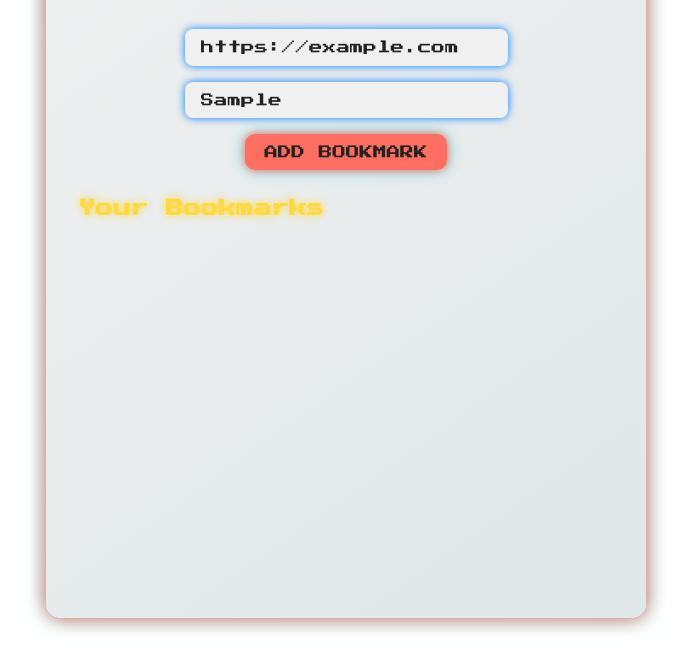
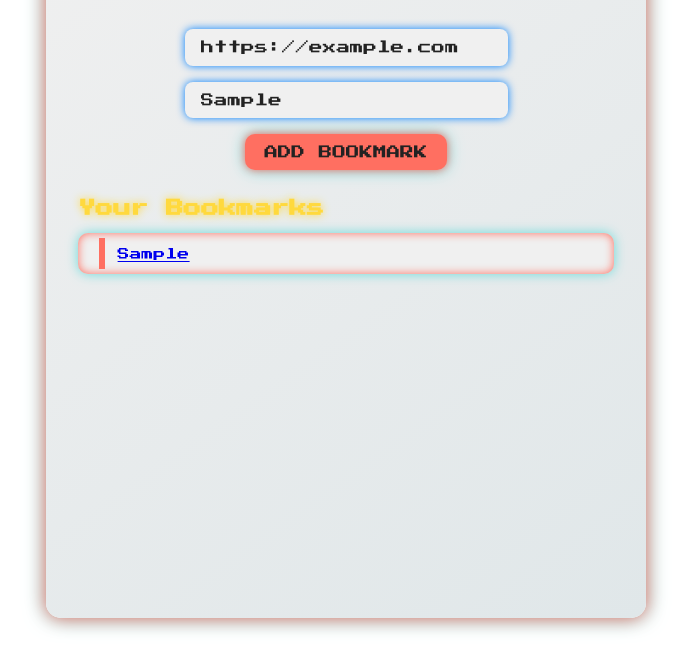
Before and after one commit to BurcuML/Bookmark-Saver, a plain HTML site: page index.html in a window 1280 px wide. Both pictures are taken after typing "https://example.com", "Sample" into the empty fields and a click on the button "ADD BOOKMARK". Shown: the part 150-800 px from the top of the page, without its empty margins (294-985 px from the left). Drawn offline with Linux system fonts and the light colour scheme.

Commit message:
feat: implement bookmark addition functionality and enhance delete button styles

```diff
--- a/script.js
+++ b/script.js
@@ -0,0 +1,21 @@
+const addBookmarkBtn = document.getElementById('add-bookmark-btn');
+const bookmarkList = document.getElementById('bookmark-list');
+const bookmarkURLInput = document.getElementById('bookmark-url');
+const bookmarkNameInput = document.getElementById('bookmark-name');
+
+addBookmarkBtn.addEventListener('click',() =>{
+    const url = bookmarkURLInput.value;
+    const name = bookmarkNameInput.value;
+
+    if(url && name){
+        const listItem = document.createElement('li');
+        const link = document.createElement('a');
+        const deleteBtn = document.createElement('button');
+        deleteBtn.textContent = 'Delete';
+        link.href = url;
+        link.textContent = name;
+        link.target = '_blank';
+        listItem.appendChild(link);
+        bookmarkList.appendChild(listItem);
+    }
+})
--- a/styles.css
+++ b/styles.css
@@ -151,6 +151,18 @@ header {
   transform: scale(0.95);
 }
 
+.delete-btn {
+  background: var(--color-secondary);
+  box-shadow:
+    0 0 8px var(--color-secondary),
+    0 0 16px var(--color-primary);
+}
+.delete-btn:hover {
+  box-shadow:
+    0 0 20px var(--color-accent),
+    0 0 30px var(--color-primary);
+}
+
 /* Bookmark List */
 .bookmark-list-section {
   text-align: left;
@@ -177,7 +189,7 @@ header {
 
 .bookmark-list li {
   padding: 0.6rem 0.8rem;
-  margin-bottom: 0.6rem;
+  margin: 0.3rem;
   border-left: 6px solid var(--color-primary);
   color: var(--color-light);
   font-size: 0.75rem;
@@ -187,7 +199,6 @@ header {
 }
 
 .bookmark-list li:hover {
-  background: var(--color-secondary);
   color: var(--color-dark);
   font-weight: bold;
   border-left-color: var(--color-accent);
```
